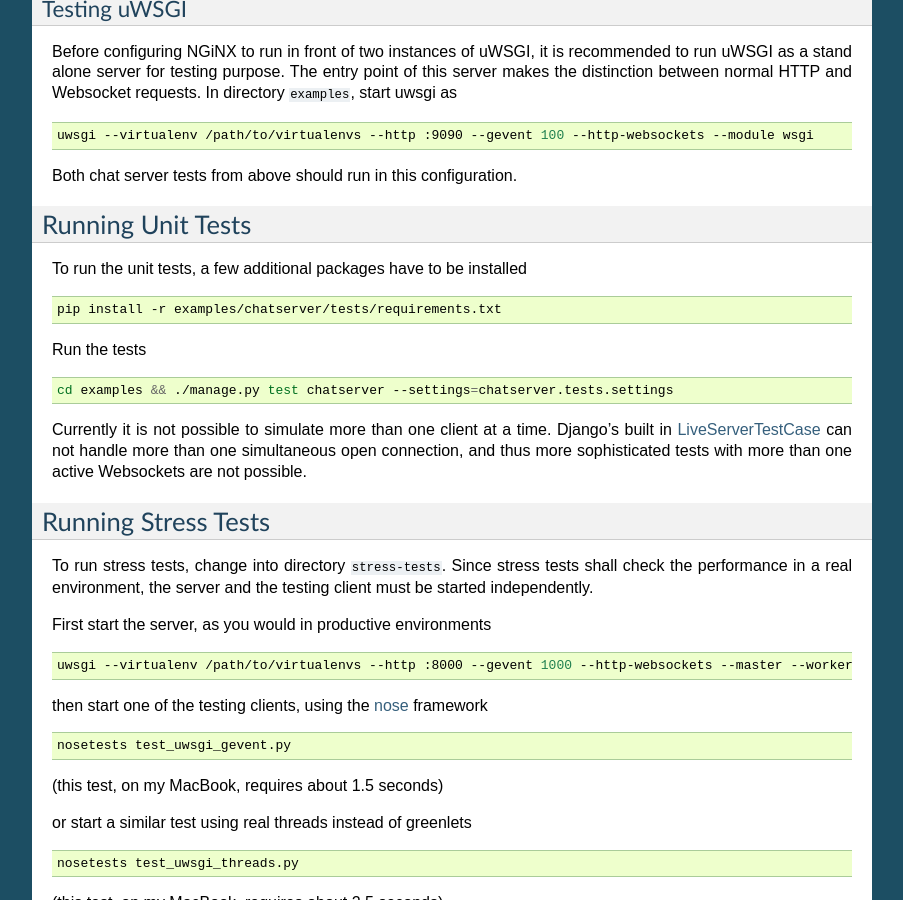
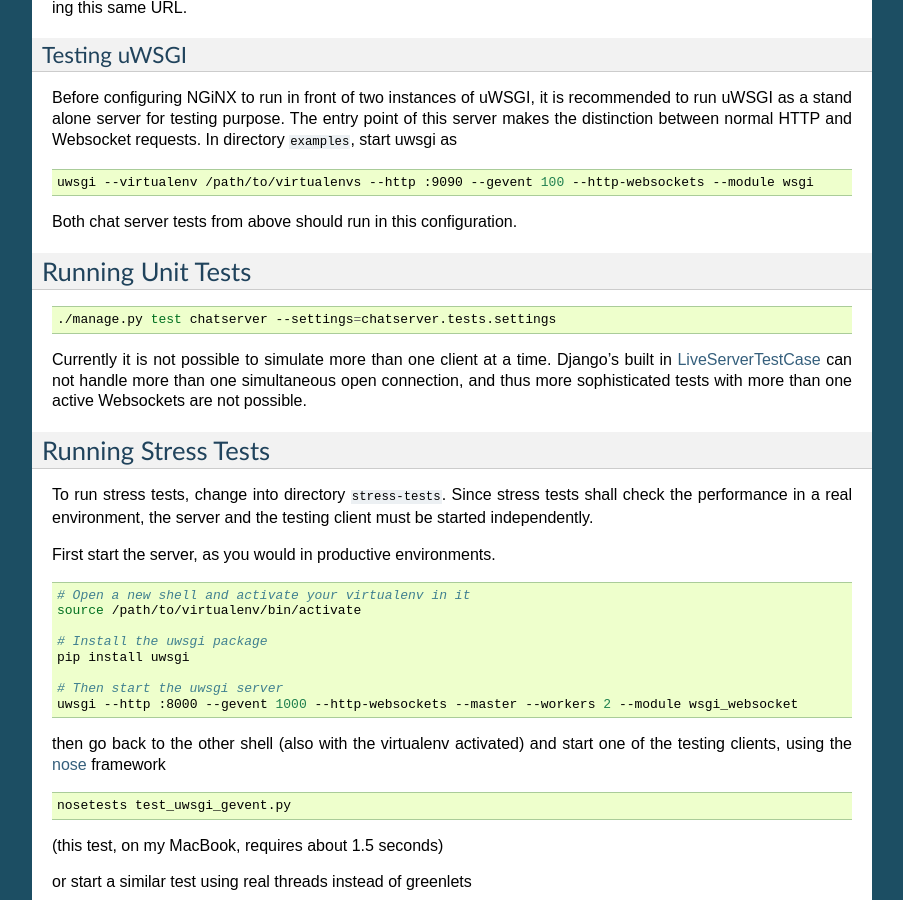
Before and after one commit to jrief/django-websocket-redis, a Sphinx documentation site: the page built from docs/testing.rst, in a window 1280 px wide and 900 px high, scrolled down 816 px. Shown: the whole window, without its empty margins (198-1101 px from the left). Built offline with Sphinx 7.4.7, drawn with Linux system fonts in a browser that asks for light colours; some of the changed text lies outside the part shown.

Commit message:
updated testing documentation
Made things clearer, removed unnecessary steps, corrected incorrect
commands/paths.

```diff
--- a/docs/testing.rst
+++ b/docs/testing.rst
@@ -17,21 +17,24 @@ the SQLite database
 	# activate virtualenv
 	source /path/to/virtualenv/bin/activate
 
-	# pip
-	pip install /django-websocket/redis/examples/chatserver/requirements.txt
+	# Make sure you're in the examples/ directory
+	cd examples/
+
+	# install pip requirements
+	pip install -r requirements.txt
 
 	# Django 1.7+
 	# Load test data
-	./manage.py loaddata chatserver/fixtures/data.json	# if needed
-	./manage.py makemigrations
 	./manage.py migrate
+	./manage.py loaddata chatserver/fixtures/data.json
 
 and then start the server
 
 .. code-block:: bash
 
-	# start Redis Server
+	# start Redis Server from a different shell prompt
 	# (or follow quickstart instructions http://redis.io/topics/quickstart)
+	redis-server
 
 	# start Django
 	./manage.py runserver
@@ -61,17 +64,10 @@ Both chat server tests from above should run in this configuration.
 
 Running Unit Tests
 ==================
-To run the unit tests, a few additional packages have to be installed
 
 .. code-block:: bash
 
-	pip install -r examples/chatserver/tests/requirements.txt
-
-Run the tests
-
-.. code-block:: bash
-
-	cd examples && ./manage.py test chatserver --settings=chatserver.tests.settings
+	./manage.py test chatserver --settings=chatserver.tests.settings
 
 Currently it is not possible to simulate more than one client at a time. Django's built in
 LiveServerTestCase_ can not handle more than one simultaneous open connection, and thus more
@@ -83,13 +79,21 @@ Running Stress Tests
 To run stress tests, change into directory ``stress-tests``. Since stress tests shall check the
 performance in a real environment, the server and the testing client must be started independently.
 
-First start the server, as you would in productive environments
+First start the server, as you would in productive environments.
 
 .. code-block:: bash
 
-	uwsgi --virtualenv /path/to/virtualenvs --http :8000 --gevent 1000 --http-websockets --master --workers 2 --module wsgi_websocket
+	# Open a new shell and activate your virtualenv in it
+	source /path/to/virtualenv/bin/activate
 
-then start one of the testing clients, using the nose_ framework
+	# Install the uwsgi package
+	pip install uwsgi
+
+	# Then start the uwsgi server
+	uwsgi --http :8000 --gevent 1000 --http-websockets --master --workers 2 --module wsgi_websocket
+
+then go back to the other shell (also with the virtualenv activated) and start one of the testing
+clients, using the nose_ framework
 
 .. code-block:: bash
 
```
